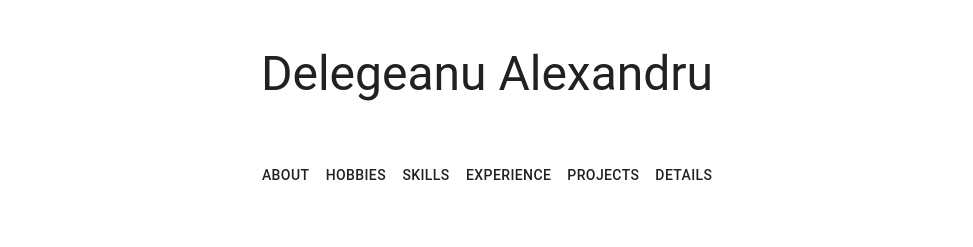
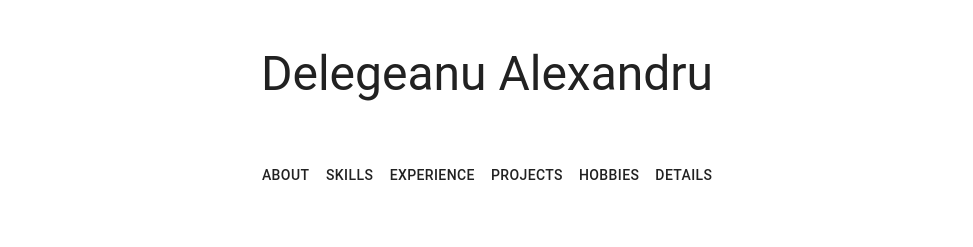
Before and after one commit to TheAncientOwl/personal-page, a React (Create React App) app: page / in a window 1280 px wide. Shown: the top 247 px of the page, without its empty margins (153-1126 px from the left). Built offline with nearby package versions, Linux system fonts and the light colour scheme.

Commit message:
moved hobbies.

```diff
--- a/src/components/NavBarButtons.jsx
+++ b/src/components/NavBarButtons.jsx
@@ -16,10 +16,6 @@ const ButtonsConfig = [
     makeContent: About,
   },
   {
-    title: 'Hobbies',
-    makeContent: Hobbies,
-  },
-  {
     title: 'Skills',
     makeContent: Skills,
   },
@@ -30,6 +26,10 @@ const ButtonsConfig = [
   {
     title: 'Projects',
     makeContent: Projects,
+  },
+  {
+    title: 'Hobbies',
+    makeContent: Hobbies,
   },
   {
     title: 'Details',
```
